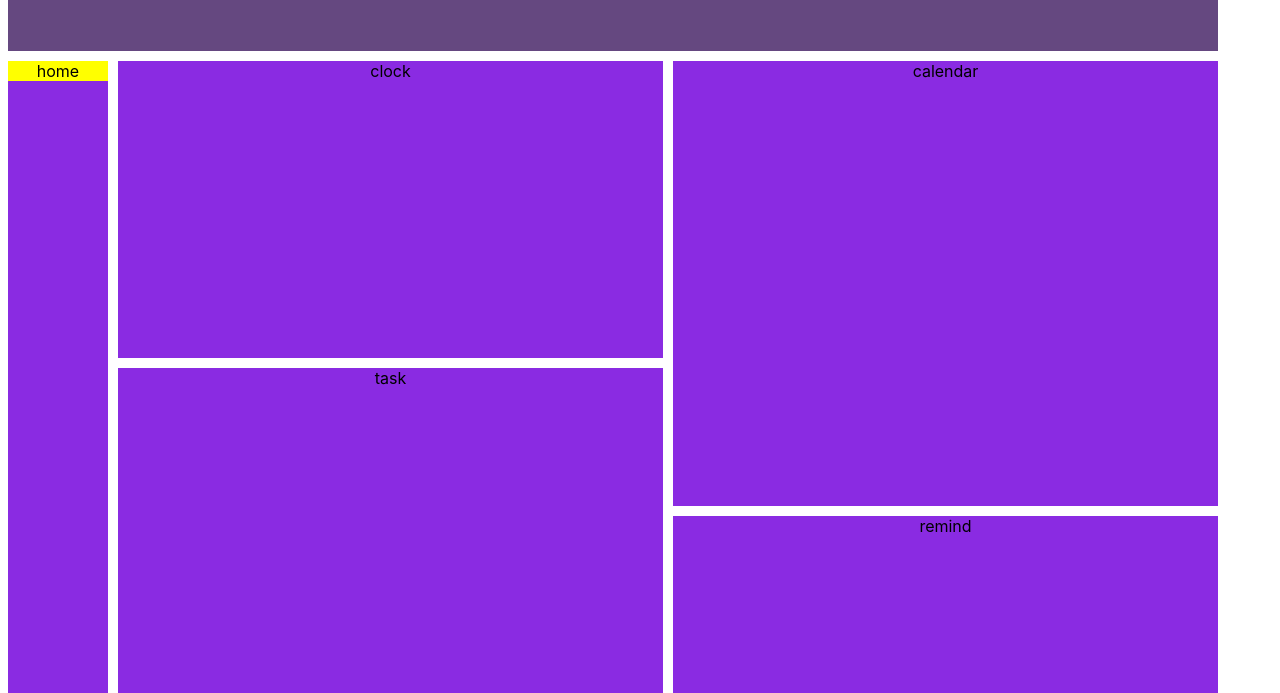
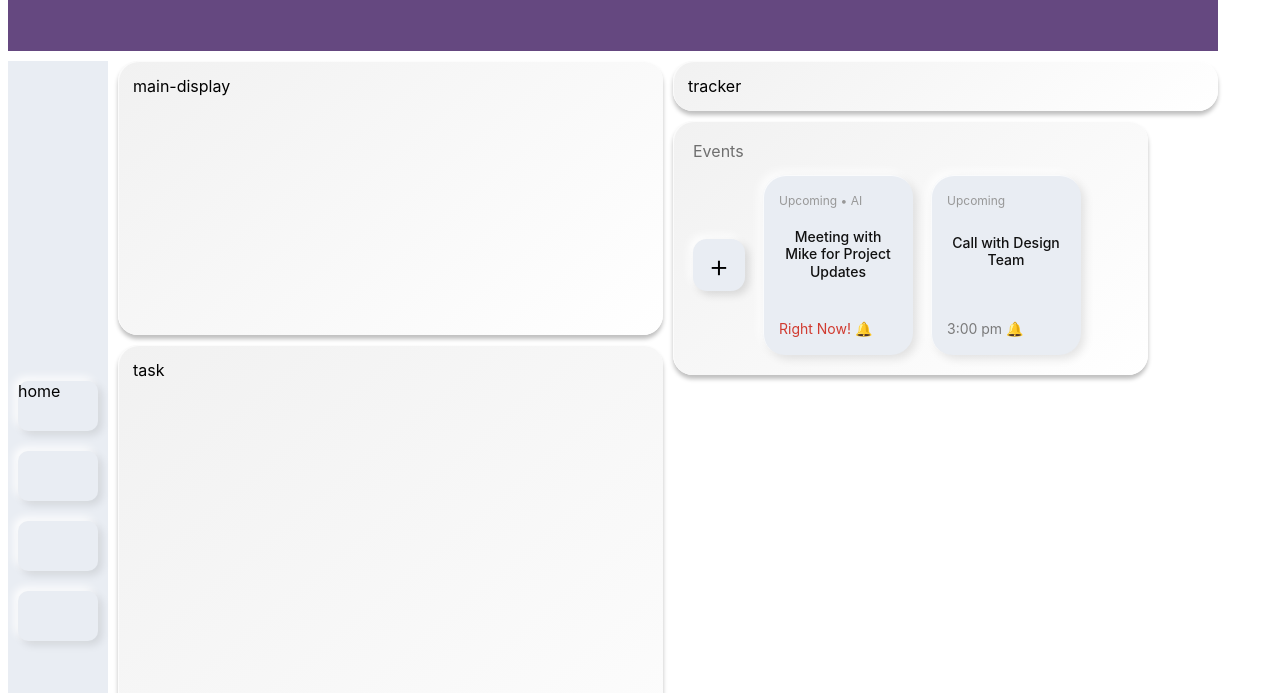
Before and after one commit to natmwong/AI-Hackathon-DreamTeam, a plain HTML site: page index.html in a window 1280 px wide. Shown: the part 107-800 px from the top of the page. Drawn offline with Linux system fonts and the light colour scheme.

Commit message:
Add event and sidebar styles; update HTML structure for events display

```diff
--- /dev/null
+++ b/CSS/events.css
@@ -0,0 +1,84 @@
+#events {
+    display: flex;
+    justify-content: flex-start;
+    align-items: flex-start;
+    padding: 20px;
+    width: 435px;
+}
+
+.events-wrapper {
+    width: 100%;
+    display: flex;
+    flex-direction: column;
+}
+
+.events-label {
+    font-size: 16px;
+    font-weight: 400;
+    color: #6f6f6f;
+    margin-bottom: 14px;
+}
+
+.events-content {
+    display: flex;
+    align-items: center;
+    gap: 18px;
+}
+
+.events-add-btn {
+    width: 52px;
+    height: 52px;
+    border-radius: 14px;
+    display: flex;
+    justify-content: center;
+    align-items: center;
+    font-size: 32px;
+    font-weight: 300;
+    background: #e9edf3;
+    box-shadow:
+        4px 4px 8px rgba(0, 0, 0, 0.12),
+        -4px -4px 8px rgba(255, 255, 255, 0.9);
+    flex-shrink: 0;
+}
+
+.event-card {
+    width: 150px;
+    min-height: 180px;
+    border-radius: 22px;
+    padding: 18px 16px;
+    box-sizing: border-box;
+    background: #e9edf3;
+
+    box-shadow:
+        inset 1px 1px 0 rgba(255,255,255,0.8),
+        4px 4px 10px rgba(0,0,0,0.10),
+        -4px -4px 10px rgba(255,255,255,0.85);
+
+    display: flex;
+    flex-direction: column;
+}
+
+.event-card-type {
+    font-size: 12px;
+    color: #989898;
+}
+
+.event-card-title {
+    font-size: 14px;
+    font-weight: 500;
+    line-height: 1.25;
+    color: #111;
+    text-align: center;
+    margin-top: auto;
+    margin-bottom: auto;
+}
+
+.event-card-time {
+    font-size: 14px;
+    color: #7a7a7a;
+    margin-top: auto;
+}
+
+.urgent-text {
+    color: #d13a2f;
+}
--- a/CSS/main.css
+++ b/CSS/main.css
@@ -29,14 +29,6 @@ body {
     flex-direction: row;
 }
 
-.sidebar {
-    display: flex;
-    flex-direction: column;
-    height: 900px;
-    min-width: 100px;
-    background-color: blueviolet;
-}
-
 .dashboard {
     display: flex;
     flex-direction: row;
@@ -46,9 +38,18 @@ body {
 }
 
 .box {
-    background-color: blueviolet;
-    display: flex;
-    justify-content: center;
+    border-radius: 20px;
+    padding: 15px;
+
+    background: linear-gradient(
+        320deg,
+        rgb(255, 255, 255),
+        rgb(241, 241, 241)
+    );
+
+    box-shadow:
+        0px 4px 4px rgba(0, 0, 0, 0.25),
+        inset 1px 1px 0 rgba(255, 255, 255, 0.7);
 }
 
 .top {
@@ -58,7 +59,6 @@ body {
 .bottom {
     margin-bottom: 10px;
 }
-
 
 #column1{
     display: flex;
@@ -73,25 +73,14 @@ body {
     margin-left: 10px;
 }
 
-
-.nav-app {
-    background-color: yellow;
-    display: flex;
-    justify-content: center;
-}
-
 #clock {
     height: 300px;
 }
 
-#calendar {
-    height: 450px;
+#main-display {
+    height: 250px;
 }
 
 #task {
     height: 590px;
 }
-
-#remind {
-    height: 440px;
-}
--- /dev/null
+++ b/CSS/sidebar.css
@@ -0,0 +1,20 @@
+.sidebar {
+    display: flex;
+    flex-direction: column;
+    background: #e9edf3;
+    height: 900px;
+    min-width: 100px;
+    justify-content: center;
+    justify-self: center;
+    justify-items: center;
+}
+
+.nav-app {
+    height: 50px;
+    border-radius: 10px;
+    background: #e9edf3;
+    box-shadow:
+        4px 4px 8px rgba(0,0,0,0.1),
+        -4px -4px 8px rgba(255,255,255,0.9);
+    margin: 10px;
+}
--- a/index.html
+++ b/index.html
@@ -5,6 +5,8 @@
         <meta name="viewport" content="width=device-width, initial-scale=1.0">
         <title>Document</title>
         <link rel="stylesheet" href="CSS/main.css">
+        <link rel="stylesheet" href="CSS/events.css">
+        <link rel="stylesheet" href="CSS/sidebar.css">
     </head>
     <body>
     <header class="header">
@@ -17,20 +19,42 @@
     <div class="main">
         <aside class="sidebar">
             <div class="nav-app">home</div>
-            <div class="nav"></div>
-            <div class="nav"></div>
-            <div class="nav"></div>
+            <div class="nav-app"></div>
+            <div class="nav-app"></div>
+            <div class="nav-app"></div>
         </aside>
 
         <main class="dashboard">
             <div id="column1">
-                <div class="box top" id="clock">clock</div>
-                <div class="box bottom" id="task">task</div>
+                <div class="box top" id="main-display">main-display</div>
+                <div class="box bottom" id="task">
+                    task
+                </div>
             </div>
 
             <div id="column2">
-                <div class="box top" id="calendar">calendar</div>
-                <div class="box bottom" id="remind">remind</div>
+                <div class="box top" id="tracker">tracker</div>
+                <div class="box bottom" id="events">
+                    <div class="events-wrapper">
+                        <div class="events-label">Events</div>
+
+                        <div class="events-content">
+                            <div class="events-add-btn">+</div>
+
+                            <div class="event-card event-card-urgent">
+                                <div class="event-card-type">Upcoming • AI</div>
+                                <div class="event-card-title">Meeting with Mike for Project Updates</div>
+                                <div class="event-card-time urgent-text">Right Now! 🔔</div>
+                            </div>
+
+                            <div class="event-card">
+                                <div class="event-card-type">Upcoming</div>
+                                <div class="event-card-title">Call with Design Team</div>
+                                <div class="event-card-time">3:00 pm 🔔</div>
+                            </div>
+                        </div>
+                    </div>
+                </div>
             </div>
         </main>
     </div>
```
